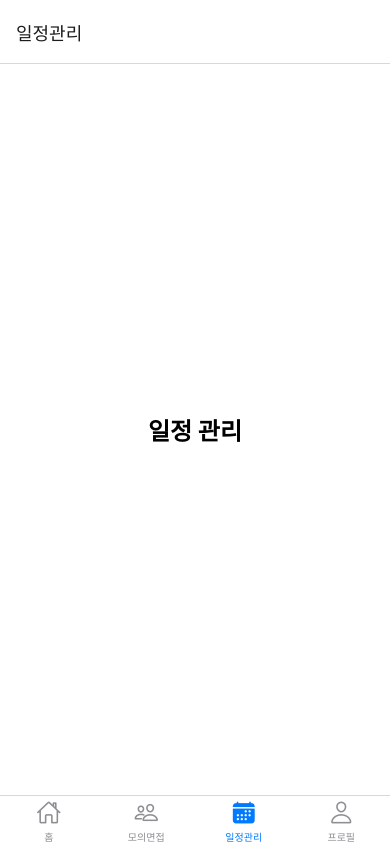
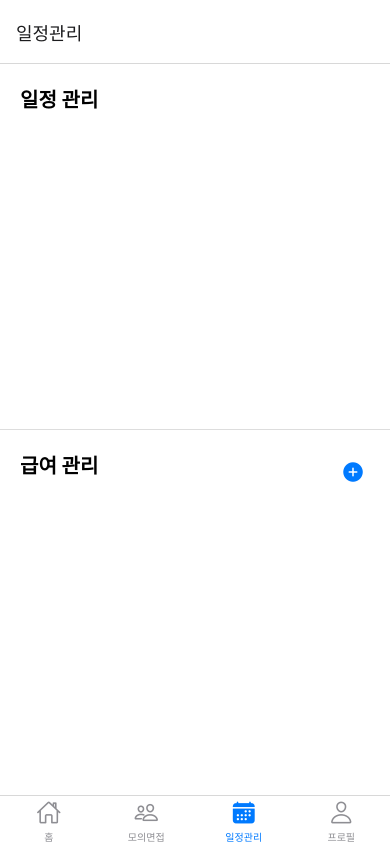
Before and after one commit to suzhanlee/crewbe-interview-backend, a React Native app: screen /Schedule in a window 390 px wide. Built offline with nearby package versions, Linux system fonts and the light colour scheme.

Commit message:
급여 관리 기능 추가

```diff
--- a/src/screens/Schedule/index.tsx
+++ b/src/screens/Schedule/index.tsx
@@ -1,11 +1,170 @@
-import React from 'react';
-import { View, Text, StyleSheet } from 'react-native';
+import React, { useState } from 'react';
+import { View, Text, StyleSheet, TouchableOpacity, ScrollView, TextInput } from 'react-native';
 import { COLORS } from '../../utils/constants';
+import { Ionicons } from '@expo/vector-icons';
+
+interface SalaryEntry {
+  id: string;
+  year: string;
+  month: string;
+  amount: string;
+}
 
 const ScheduleScreen = () => {
+  const [salaryEntries, setSalaryEntries] = useState<SalaryEntry[]>([]);
+  const [showYearPicker, setShowYearPicker] = useState<string | null>(null);
+  const [showMonthPicker, setShowMonthPicker] = useState<string | null>(null);
+  const [isLocked, setIsLocked] = useState(false);
+
+  const years = Array.from({ length: 10 }, (_, i) => (new Date().getFullYear() - 5 + i).toString());
+  const months = Array.from({ length: 12 }, (_, i) => (i + 1).toString().padStart(2, '0'));
+
+  const addNewEntry = () => {
+    const newEntry: SalaryEntry = {
+      id: Date.now().toString(),
+      year: new Date().getFullYear().toString(),
+      month: (new Date().getMonth() + 1).toString().padStart(2, '0'),
+      amount: ''
+    };
+    setSalaryEntries([...salaryEntries, newEntry]);
+  };
+
+  const removeEntry = (id: string) => {
+    setSalaryEntries(salaryEntries.filter(entry => entry.id !== id));
+  };
+
+  const updateEntry = (id: string, field: keyof SalaryEntry, value: string) => {
+    setSalaryEntries(salaryEntries.map(entry =>
+      entry.id === id ? { ...entry, [field]: value } : entry
+    ));
+  };
+
+  const handleSave = () => {
+    setIsLocked(true);
+    // 여기에 나중에 서버 저장 로직 추가 가능
+  };
+
   return (
     <View style={styles.container}>
-      <Text style={styles.title}>일정 관리</Text>
+      {/* 상단 일정 관리 영역 */}
+      <View style={styles.scheduleSection}>
+        <Text style={styles.sectionTitle}>일정 관리</Text>
+        {/* 기존 일정 관리 컴포넌트 */}
+      </View>
+
+      {/* 하단 급여 관리 영역 */}
+      <View style={styles.salarySection}>
+        <View style={styles.salaryHeader}>
+          <Text style={styles.sectionTitle}>급여 관리</Text>
+          {!isLocked && (
+            <TouchableOpacity
+              style={styles.addButton}
+              onPress={addNewEntry}
+            >
+              <Ionicons name="add-circle" size={24} color={COLORS.primary} />
+            </TouchableOpacity>
+          )}
+        </View>
+
+        <ScrollView style={styles.salaryList}>
+          {salaryEntries.map((entry) => (
+            <View key={entry.id} style={[
+              styles.salaryEntry,
+              isLocked && styles.lockedEntry
+            ]}>
+              <TouchableOpacity
+                style={styles.dateSelector}
+                onPress={() => !isLocked && setShowYearPicker(entry.id)}
+                disabled={isLocked}
+              >
+                <Text>{entry.year}년</Text>
+              </TouchableOpacity>
+
+              <TouchableOpacity
+                style={styles.dateSelector}
+                onPress={() => !isLocked && setShowMonthPicker(entry.id)}
+                disabled={isLocked}
+              >
+                <Text>{entry.month}월</Text>
+              </TouchableOpacity>
+
+              <TextInput
+                style={styles.amountInput}
+                value={entry.amount}
+                onChangeText={(value) => updateEntry(entry.id, 'amount', value)}
+                placeholder="급여 입력"
+                keyboardType="numeric"
+                editable={!isLocked}
+              />
+
+              {!isLocked && (
+                <TouchableOpacity
+                  style={styles.removeButton}
+                  onPress={() => removeEntry(entry.id)}
+                >
+                  <Ionicons name="remove-circle" size={24} color="red" />
+                </TouchableOpacity>
+              )}
+
+              {showYearPicker === entry.id && (
+                <View style={styles.picker}>
+                  <ScrollView>
+                    {years.map((year) => (
+                      <TouchableOpacity
+                        key={year}
+                        style={styles.pickerItem}
+                        onPress={() => {
+                          updateEntry(entry.id, 'year', year);
+                          setShowYearPicker(null);
+                        }}
+                      >
+                        <Text>{year}년</Text>
+                      </TouchableOpacity>
+                    ))}
+                  </ScrollView>
+                </View>
+              )}
+
+              {showMonthPicker === entry.id && (
+                <View style={styles.picker}>
+                  <ScrollView>
+                    {months.map((month) => (
+                      <TouchableOpacity
+                        key={month}
+                        style={styles.pickerItem}
+                        onPress={() => {
+                          updateEntry(entry.id, 'month', month);
+                          setShowMonthPicker(null);
+                        }}
+                      >
+                        <Text>{month}월</Text>
+                      </TouchableOpacity>
+                    ))}
+                  </ScrollView>
+                </View>
+              )}
+            </View>
+          ))}
+        </ScrollView>
+
+        {!isLocked && salaryEntries.length > 0 && (
+          <TouchableOpacity
+            style={styles.saveButton}
+            onPress={handleSave}
+          >
+            <Text style={styles.saveButtonText}>저장하기</Text>
+          </TouchableOpacity>
+        )}
+
+        {isLocked && (
+          <TouchableOpacity
+            style={styles.unlockButton}
+            onPress={() => setIsLocked(false)}
+          >
+            <Text style={styles.unlockButtonText}>수정하기</Text>
+          </TouchableOpacity>
+        )}
+      </View>
     </View>
   );
 };
@@ -13,14 +172,112 @@ const ScheduleScreen = () => {
 const styles = StyleSheet.create({
   container: {
     flex: 1,
-    alignItems: 'center',
-    justifyContent: 'center',
     backgroundColor: COLORS.background,
   },
-  title: {
-    fontSize: 24,
+  scheduleSection: {
+    flex: 1,
+    padding: 20,
+    borderBottomWidth: 1,
+    borderBottomColor: '#ddd',
+  },
+  salarySection: {
+    flex: 1,
+    padding: 20,
+  },
+  sectionTitle: {
+    fontSize: 20,
     fontWeight: 'bold',
+    marginBottom: 15,
     color: COLORS.text,
+  },
+  salaryHeader: {
+    flexDirection: 'row',
+    justifyContent: 'space-between',
+    alignItems: 'center',
+    marginBottom: 10,
+  },
+  addButton: {
+    padding: 5,
+  },
+  salaryList: {
+    flex: 1,
+  },
+  salaryEntry: {
+    flexDirection: 'row',
+    alignItems: 'center',
+    backgroundColor: '#fff',
+    padding: 10,
+    borderRadius: 8,
+    marginBottom: 10,
+    elevation: 2,
+    shadowColor: '#000',
+    shadowOffset: { width: 0, height: 2 },
+    shadowOpacity: 0.1,
+    shadowRadius: 4,
+  },
+  dateSelector: {
+    padding: 10,
+    backgroundColor: '#f5f5f5',
+    borderRadius: 5,
+    marginRight: 10,
+  },
+  amountInput: {
+    flex: 1,
+    padding: 10,
+    backgroundColor: '#f5f5f5',
+    borderRadius: 5,
+    marginRight: 10,
+  },
+  removeButton: {
+    padding: 5,
+  },
+  picker: {
+    position: 'absolute',
+    top: '100%',
+    left: 0,
+    right: 0,
+    backgroundColor: '#fff',
+    borderRadius: 8,
+    maxHeight: 200,
+    elevation: 5,
+    shadowColor: '#000',
+    shadowOffset: { width: 0, height: 2 },
+    shadowOpacity: 0.25,
+    shadowRadius: 4,
+    zIndex: 1000,
+  },
+  pickerItem: {
+    padding: 15,
+    borderBottomWidth: 1,
+    borderBottomColor: '#eee',
+  },
+  lockedEntry: {
+    opacity: 0.8,
+    backgroundColor: '#f8f8f8',
+  },
+  saveButton: {
+    backgroundColor: COLORS.primary,
+    padding: 15,
+    borderRadius: 8,
+    alignItems: 'center',
+    marginTop: 20,
+  },
+  saveButtonText: {
+    color: '#fff',
+    fontSize: 16,
+    fontWeight: 'bold',
+  },
+  unlockButton: {
+    backgroundColor: '#666',
+    padding: 15,
+    borderRadius: 8,
+    alignItems: 'center',
+    marginTop: 20,
+  },
+  unlockButtonText: {
+    color: '#fff',
+    fontSize: 16,
+    fontWeight: 'bold',
   },
 });
 
```
